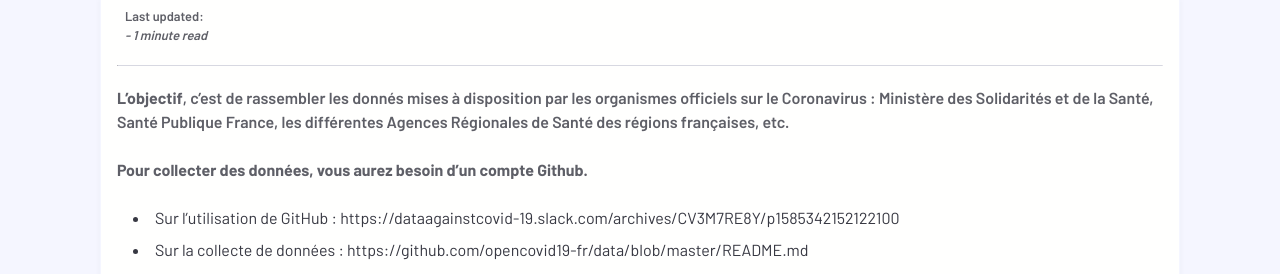
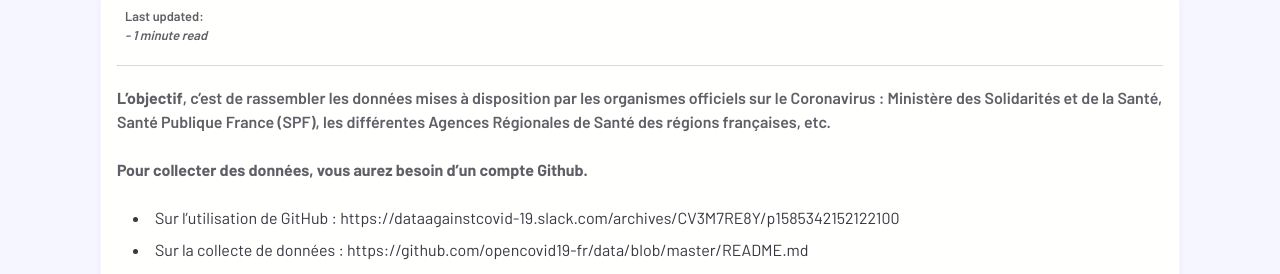
Before and after one commit to opencovid19-fr/opencovid19-fr.github.io, a Jekyll site: the page built from _posts/Comment contribuer/2020-03-15-je-suis-data.md, in a window 1280 px wide and 1294 px high. Shown: the part 315-589 px from the top of the window. Built offline with Jekyll 4.4.1, drawn with Linux system fonts in a browser that asks for light colours; nearby versions of some CDN libraries; comment, search, counter and statistics services are not loaded.

Commit message:
Correct typos

```diff
--- a/_posts/Comment contribuer/2020-03-15-je-suis-data.md
+++ b/_posts/Comment contribuer/2020-03-15-je-suis-data.md
@@ -9,7 +9,7 @@ short-description: Ce que nous faisons et comment aider
 
 -----
 
-**L'objectif**, c'est de rassembler les donnés mises à disposition par les organismes officiels sur le Coronavirus : Ministère des Solidarités et de la Santé, Santé Publique France, les différentes Agences Régionales de Santé des régions françaises, etc.
+**L'objectif**, c'est de rassembler les données mises à disposition par les organismes officiels sur le Coronavirus : Ministère des Solidarités et de la Santé, Santé Publique France (SPF), les différentes Agences Régionales de Santé des régions françaises, etc.
 
 **Pour collecter des données, vous aurez besoin d'un compte Github.**
 - Sur l'utilisation de GitHub : https://dataagainstcovid-19.slack.com/archives/CV3M7RE8Y/p1585342152122100
```
